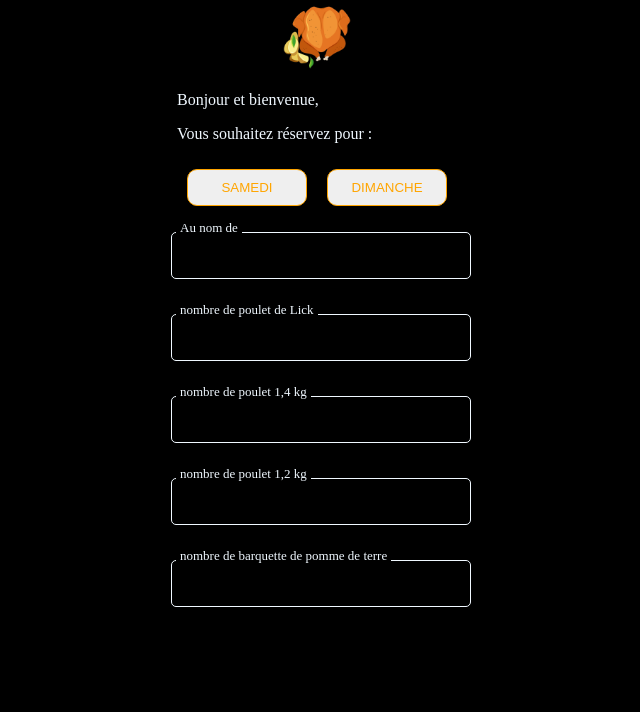
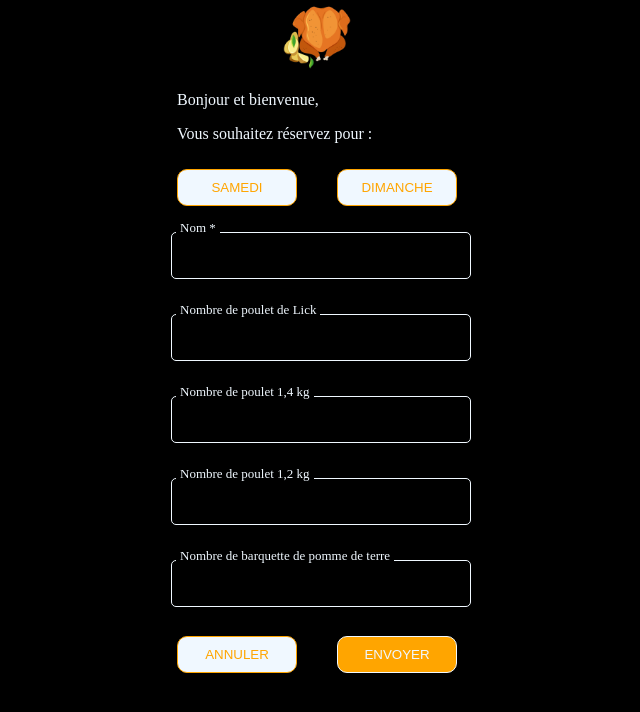
Before and after one commit to laurentmahieu/chicken_order, a Vue app: page /home in a window 1280 px wide. Shown: the top 712 px of the page, without its empty margins (323-963 px from the left). Built offline with nearby package versions, Linux system fonts and the light colour scheme.

Commit message:
init form validation

```diff
--- a/src/views/HomeView.vue
+++ b/src/views/HomeView.vue
@@ -10,41 +10,110 @@
 
     <div id="daychoice">
       <div id="daychoiceBtns">
-        <button
+        <MyButton
+          msg="Samedi"
           @click="choosenday = 1"
-          :class="choosenday === 1 ? 'isSelected' : ''"
-        >
-          Samedi
-        </button>
-        <button
+          :bgColor="choosenday === 1 ? 'orange' : 'aliceblue'"
+          :color="choosenday === 1 ? 'aliceblue' : 'orange'"
+        />
+
+        <MyButton
+          msg="dimanche"
           @click="choosenday = 2"
-          :class="choosenday === 2 ? 'isSelected' : ''"
-        >
-          dimanche
-        </button>
+          :bgColor="choosenday === 2 ? 'orange' : 'aliceblue'"
+          :color="choosenday === 2 ? 'aliceblue' : 'orange'"
+        />
       </div>
     </div>
-    <MyInput label="Au nom de " type="text" />
-    <MyInput label="nombre de poulet de Lick" />
-    <MyInput label="nombre de poulet 1,4 kg" />
-    <MyInput label="nombre de poulet 1,2 kg" />
-    <MyInput label="nombre de barquette de pomme de terre" />
+    <MyInput
+      label="Nom *"
+      type="text"
+      name="name"
+      required
+      :showRequireMessage="showRequireMessage"
+      v-model="name"
+      @blurInput="showRequireMessage = true"
+    />
+
+    <MyInput label="Nombre de poulet de Lick" v-model="lickChicken" />
+    <MyInput label="Nombre de poulet 1,4 kg" v-model="chicken" />
+    <MyInput label="Nombre de poulet 1,2 kg" v-model="smallChicken" />
+    <MyInput label="Nombre de barquette de pomme de terre" v-model="patate" />
+
+    <div style="display: flex; justify-content: space-between">
+      <MyButton
+        msg="Annuler"
+        @click="clearForm"
+        bgColor="aliceblue"
+        color="orange"
+      />
+      <MyButton
+        msg="Envoyer"
+        @click="handleSave"
+        bgColor="orange"
+        color="aliceblue"
+      />
+    </div>
   </div>
 </template>
 
 <script lang="ts">
 import { defineComponent } from "vue";
 import MyInput from "@/components/MyInput.vue";
+import MyButton from "@/components/MyButton.vue";
 
 export default defineComponent({
   name: "HomeView",
 
-  components: { MyInput },
+  components: { MyInput, MyButton },
 
   data() {
     return {
       choosenday: null as number | null,
+      name: "",
+      showRequireMessage: false,
+      lickChicken: "",
+      chicken: "",
+      smallChicken: "",
+      patate: "",
     };
+  },
+
+  methods: {
+    clearForm() {
+      this.choosenday = null;
+      this.name = "";
+      this.showRequireMessage = false;
+      this.lickChicken = "";
+      this.chicken = "";
+      this.smallChicken = "";
+      this.patate = "";
+    },
+
+    handleSave() {
+      if (this.choosenday) {
+        if (this.name) {
+          if (
+            this.lickChicken ||
+            this.chicken ||
+            this.smallChicken ||
+            this.patate
+          ) {
+            //
+            alert("Merci, à très vite");
+          } else {
+            alert(
+              "Veuillez au moins indiquer une quantité positive pour un article "
+            );
+          }
+        } else {
+          this.showRequireMessage = true;
+          alert("saisissez un nom");
+        }
+      } else {
+        alert("choisissez un jour");
+      }
+    },
   },
 });
 </script>
@@ -71,7 +140,7 @@ p {
 #daychoiceBtns {
   width: 100%;
   display: flex;
-  justify-content: center;
+  justify-content: space-between;
   align-items: center;
 }
 button {
```
